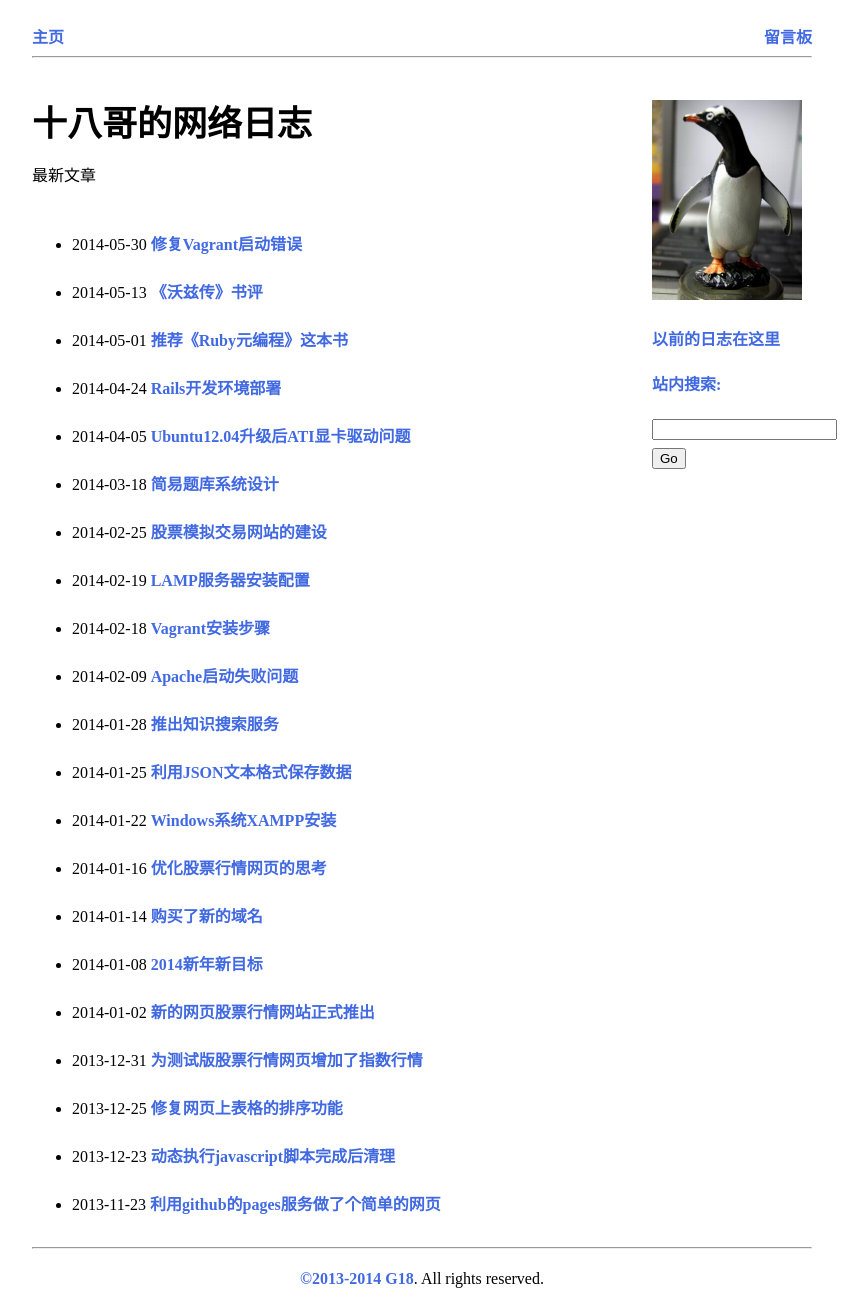
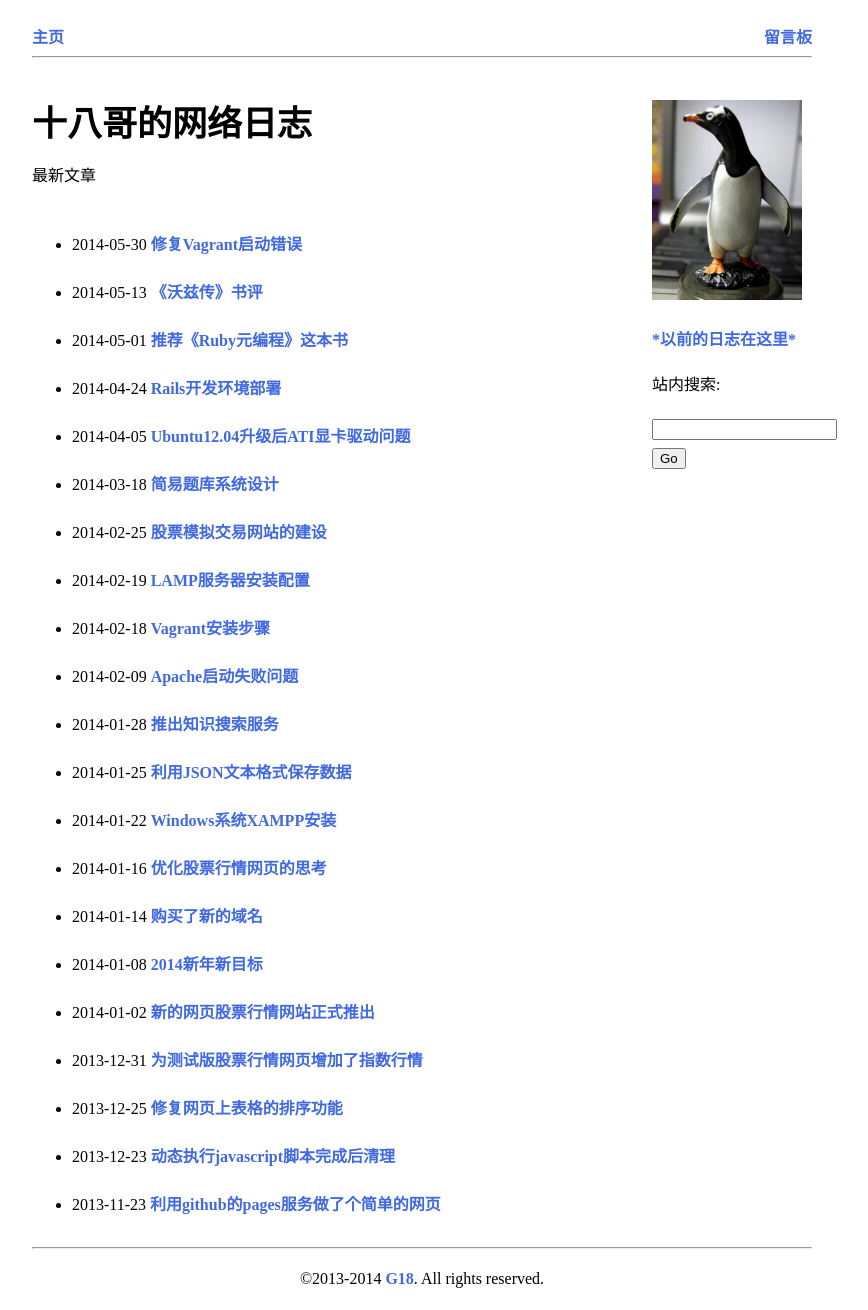
Before and after one commit to cforth/blog, a Jekyll site: the page built from index.html, in a window 1280 px wide. Shown: the whole page, without its empty margins (218-1086 px from the left). Built offline with Jekyll 4.4.1, drawn with Linux system fonts in a browser that asks for light colours; Markdown is read by kramdown in place of the engine named in the settings.

Commit message:
增加了以前日志的链接

```diff
--- a/_layouts/main.html
+++ b/_layouts/main.html
@@ -19,7 +19,7 @@
     <div id="menu">
       <br />
       <p><a href="http://weibo.com/superchaifei"><img src="{{ site.baseurl}}/my.jpg" width="150" height="200" title="十八哥的新浪微博"/></a></p>
-      <p><a href="http://www.douban.com/people/fiahc/notes">以前的日志在这里</p>
+      <p><a href="http://www.douban.com/people/fiahc/notes">*以前的日志在这里*</a></p>
       <div id="searchui">
         <form method="get" id="searchform" action="http://www.google.com.hk/search">
           <p ><label for="searched_content">站内搜索:</label></p>
```
